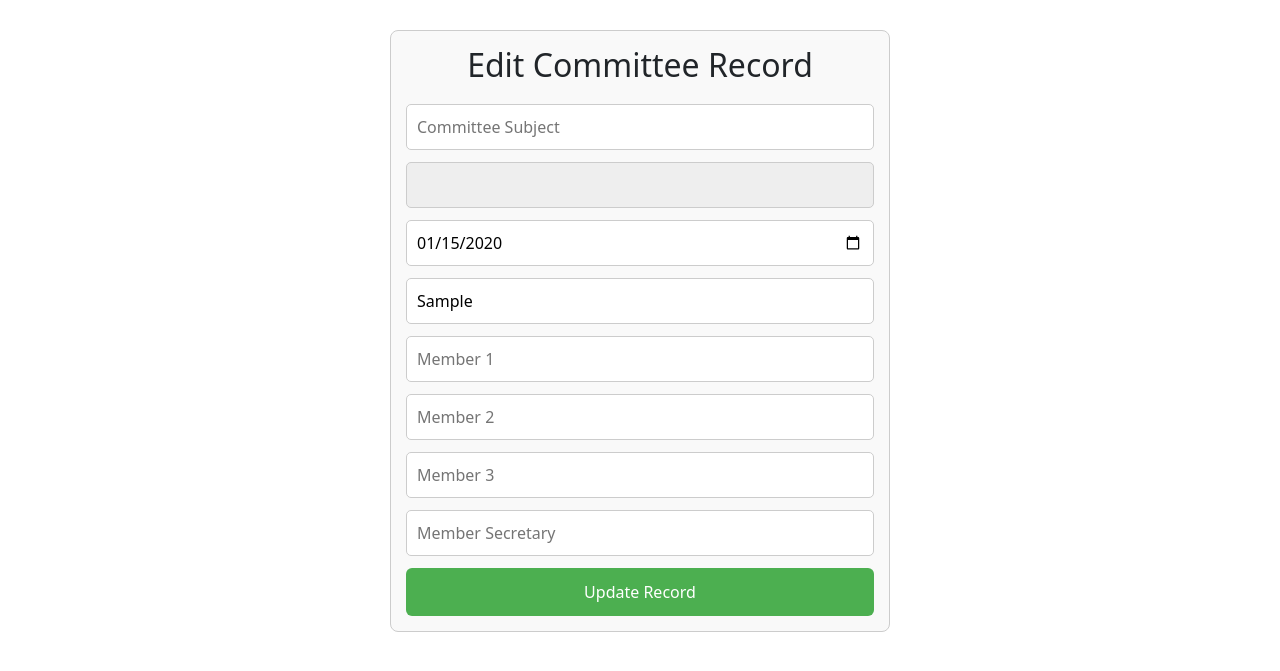
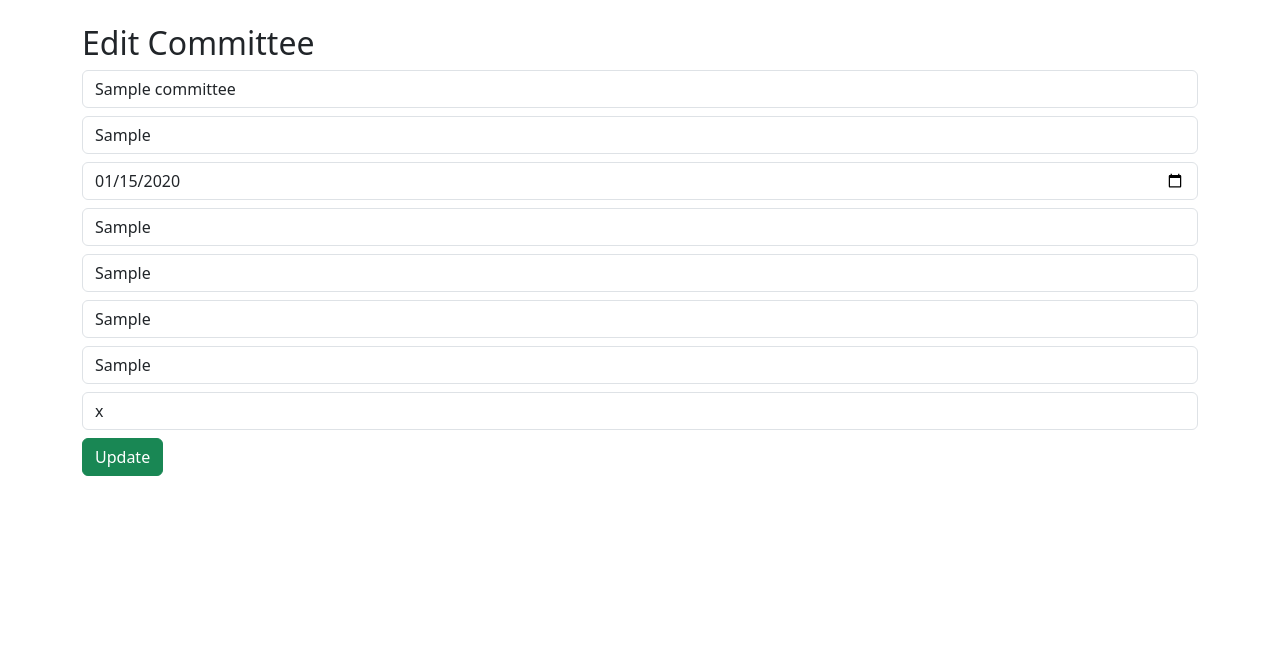
Before and after one commit to sudiptitas-code/Committee-Database, a Flask app: page /edit/1 in a window 1280 px wide. Shown: the part 56-727 px from the top of the page. Run offline with Flask 3, Linux system fonts and the light colour scheme; tables that the repository leaves empty hold one stand-in row (values such as "Sample post").

Commit message:
Update edit.html

```diff
--- a/templates/edit.html
+++ b/templates/edit.html
@@ -1,22 +1,19 @@
 {% extends "base.html" %}
 {% block content %}
-<div style="max-width:500px; margin:30px auto; padding:15px; border:1px solid #ccc; border-radius:8px; background:#f9f9f9;">
-    <h2 style="text-align:center; margin-bottom:20px;">Edit Committee Record</h2>
 
-    <form method="POST" action="/update/{{ data['Reference No'] }}" style="display:flex; flex-direction:column; gap:12px;">
-        <input name="subject" value="{{ data['Committee Subject'] }}" placeholder="Committee Subject" required style="padding:10px; border-radius:5px; border:1px solid #ccc;">
-        <input name="reference" value="{{ data['Reference No'] }}" readonly style="padding:10px; border-radius:5px; border:1px solid #ccc; background:#eee;">
-        <input type="date" name="date" value="{{ data['Date'] }}" required style="padding:10px; border-radius:5px; border:1px solid #ccc;">
-        <input name="convener" value="{{ data['Convener'] }}" placeholder="Convener" required style="padding:10px; border-radius:5px; border:1px solid #ccc;">
-        <input name="member1" value="{{ data['Member-1'] }}" placeholder="Member 1" style="padding:10px; border-radius:5px; border:1px solid #ccc;">
-        <input name="member2" value="{{ data['Member-2'] }}" placeholder="Member 2" style="padding:10px; border-radius:5px; border:1px solid #ccc;">
-        <input name="member3" value="{{ data['Member-3'] }}" placeholder="Member 3" style="padding:10px; border-radius:5px; border:1px solid #ccc;">
-        <input name="secretary" value="{{ data['Member Secretary'] }}" placeholder="Member Secretary" style="padding:10px; border-radius:5px; border:1px solid #ccc;">
+<h2>Edit Committee</h2>
 
-        <button type="submit"
-                style="padding:12px; background-color:#4CAF50; color:white; border:none; border-radius:6px; font-size:16px; cursor:pointer;">
-            Update Record
-        </button>
-    </form>
-</div>
+<form method="POST" action="/update/{{ data['id'] }}">
+    <input class="form-control mb-2" name="subject" value="{{ data['subject'] }}" required>
+    <input class="form-control mb-2" name="reference_no" value="{{ data['reference_no'] }}" required>
+    <input class="form-control mb-2" type="date" name="date" value="{{ data['date'] }}" required>
+    <input class="form-control mb-2" name="convener" value="{{ data['convener'] }}">
+    <input class="form-control mb-2" name="member1" value="{{ data['member1'] }}">
+    <input class="form-control mb-2" name="member2" value="{{ data['member2'] }}">
+    <input class="form-control mb-2" name="member3" value="{{ data['member3'] }}">
+    <input class="form-control mb-2" name="secretary" value="{{ data['secretary'] }}">
+
+    <button class="btn btn-success">Update</button>
+</form>
+
 {% endblock %}
```
